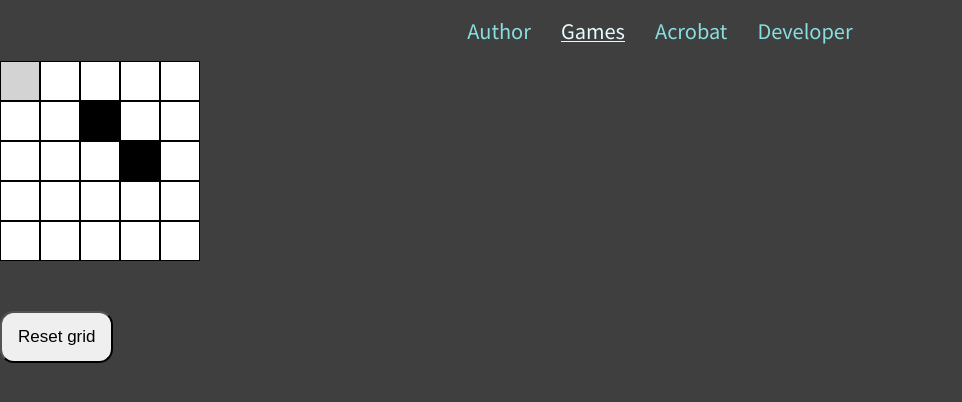
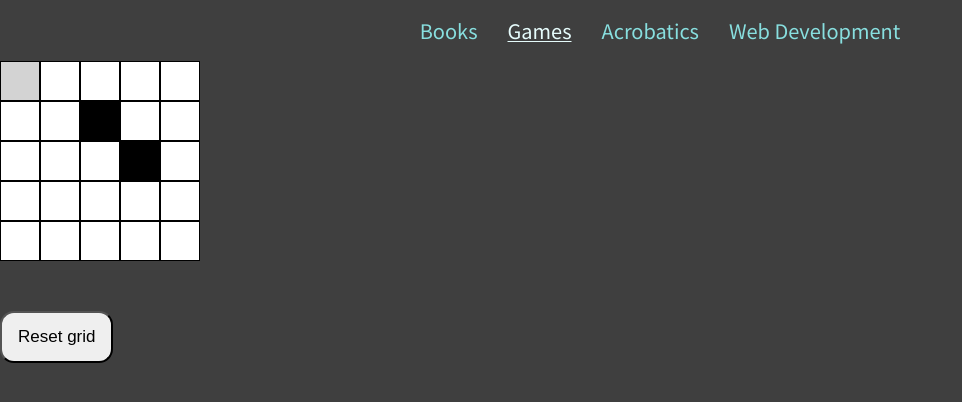
Before and after one commit to bka04/bka, a React (Create React App) app: page /games in a window 1280 px wide. Shown: the top 402 px of the page, without its empty margins (0-962 px from the left). Built offline with nearby package versions, Linux system fonts and the light colour scheme.

Commit message:
Rename author to books

```diff
--- a/src/App.js
+++ b/src/App.js
@@ -1,7 +1,7 @@
 import { Route, Redirect, Switch } from "react-router-dom";
 
 import Header from "./components/Layout/Header";
-import Author from "./components/Author/Author";
+import Books from "./components/Books/Books";
 import Games from "./components/Games/Games";
 
 function App() {
@@ -10,19 +10,19 @@ function App() {
       <Header />
       <Switch>
         <Route path="/" exact>
-          <Redirect to="/Author" />
+          <Redirect to="/books" />
         </Route>
-        <Route path="/author">
-          <Author />
+        <Route path="/books">
+          <Books />
         </Route>
         <Route path="/games">
           <Games />
         </Route>
-        <Route path="/acrobat">
-          <p>Acrobat stuff coming soon</p>
+        <Route path="/acrobatics">
+          <p>Acrobatics stuff coming soon</p>
         </Route>
-        <Route path="/developer">
-          <p>Developer stuff coming soon</p>
+        <Route path="/development">
+          <p>Development stuff coming soon</p>
         </Route>
         <Route path='*'>
           <p>Path not found</p>
--- a/src/components/Author/BookDetails.js
+++ b/src/components/Books/BookDetails.js
@@ -25,6 +25,7 @@ const BookDetails = (props) => {
         <div className={classes.details}>
           <div className={classes.detailHeading}>
             <h3>{book.title}</h3>
+            <h5>by Brent Aronsen</h5>
             <a href={book.amazonURL} target="_blank" rel="noreferrer">
               {`Buy now on Amazon!`}
               <span className="material-icons">open_in_new</span>
--- a/src/components/Author/BookDetails.module.css
+++ b/src/components/Books/BookDetails.module.css
@@ -27,6 +27,14 @@
   text-align: center;
 }
 
+.detailHeading > h3 {
+  margin: 15px 0px 2px;
+}
+
+.detailHeading > h5 {
+  margin: 0px 0px 6px;
+}
+
 @media (max-width: 700px) {
   .bookCover {
     display: none;
--- a/src/components/Author/BookListItem.js
+++ b/src/components/Books/BookListItem.js
@@ -1,5 +1,5 @@
 import classes from "./BookListItem.module.css";
-import "./Author.css";
+import "./Books.css";
 
 const BookListItem = (props) => {
   const coverSrc = props.coverFile
--- a/src/components/Author/Author.js
+++ b/src/components/Books/Books.js
@@ -2,7 +2,7 @@ import { useState } from "react";
 import Card from "../UI/Card";
 import BookList from "./BookList";
 import BookDetails from "./BookDetails";
-import classes from "./Author.module.css";
+import classes from "./Books.module.css";
 
 const BOOKS = [
   {
--- a/src/components/Layout/Header.js
+++ b/src/components/Layout/Header.js
@@ -8,8 +8,8 @@ const Header = (props) => {
       <nav className={classes.nav}>
         <ul>
           <li>
-            <NavLink to="/author" activeClassName={classes.active}>
-              Author
+            <NavLink to="/books" activeClassName={classes.active}>
+              Books
             </NavLink>
           </li>
           <li>
@@ -18,13 +18,13 @@ const Header = (props) => {
             </NavLink>
           </li>
           <li>
-            <NavLink to="/acrobat" activeClassName={classes.active}>
-              Acrobat
+            <NavLink to="/acrobatics" activeClassName={classes.active}>
+              Acrobatics
             </NavLink>
           </li>
           <li>
-            <NavLink to="/developer" activeClassName={classes.active}>
-              Developer
+            <NavLink to="/development" activeClassName={classes.active}>
+              Web Development
             </NavLink>
           </li>
         </ul>
```
Also changed, not shown: src/components/Books/BookList.js (renamed from src/components/Author/BookList.js), src/components/Books/BookList.module.css (renamed from src/components/Author/BookList.module.css), src/components/Books/BookListItem.module.css (renamed from src/components/Author/BookListItem.module.css), src/components/Books/Books.css (renamed from src/components/Author/Author.css), src/components/Books/Books.module.css (renamed from src/components/Author/Author.module.css).
